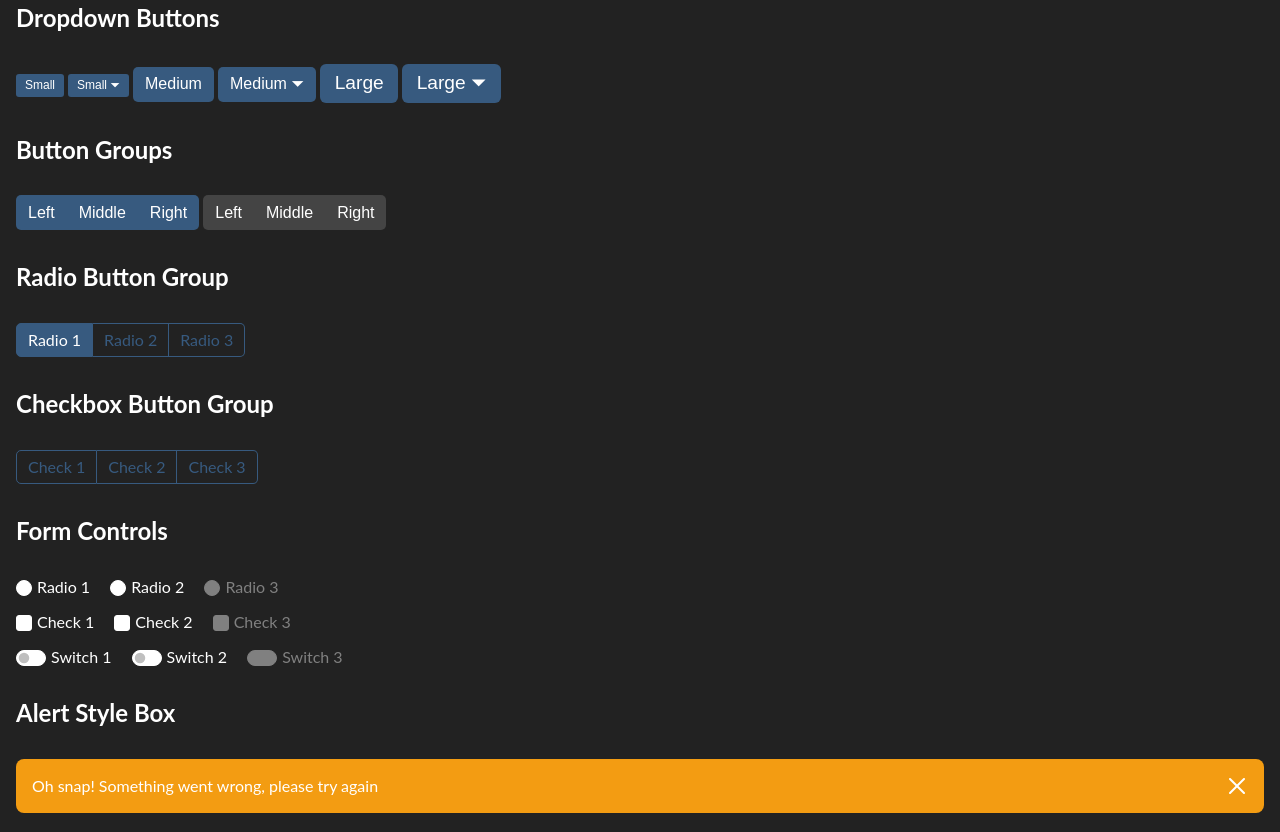
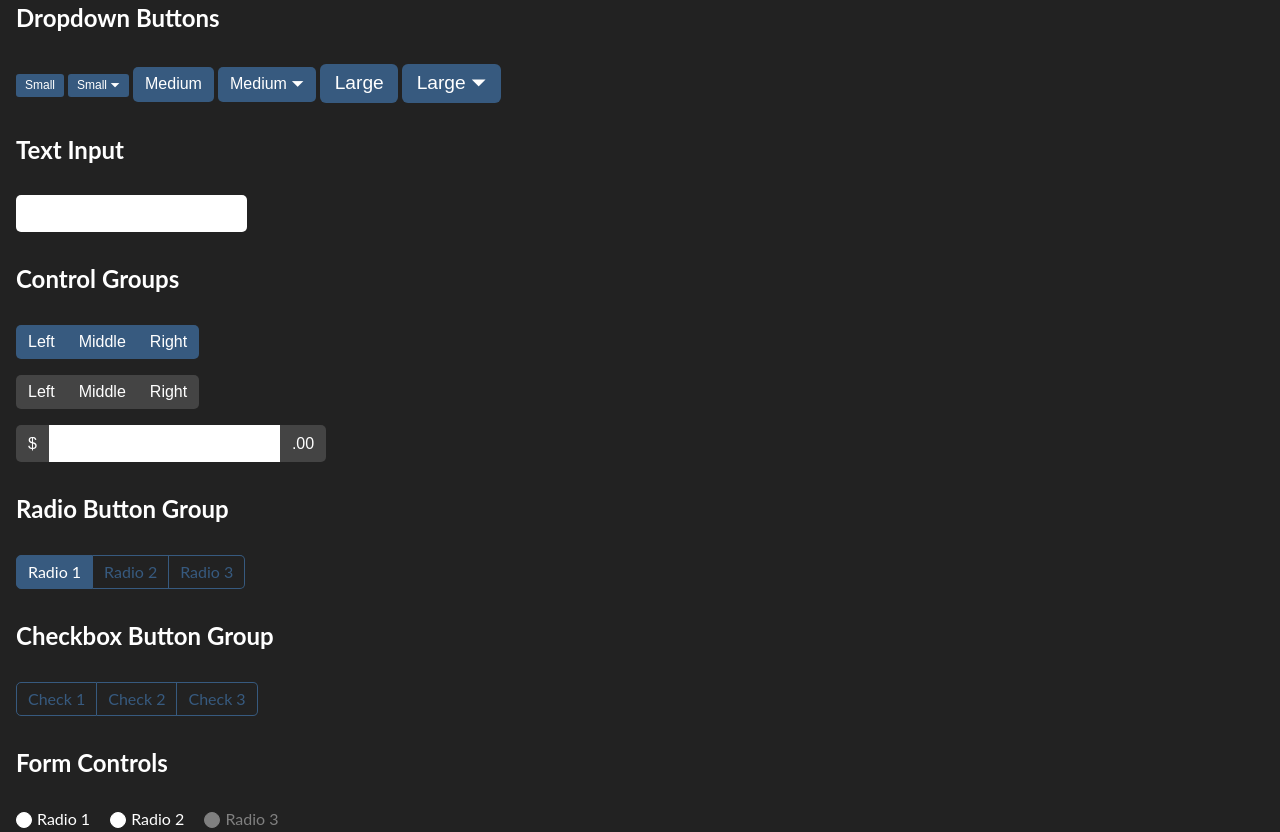
Before and after one commit to toptensoftware/framework, a website: page index.html in a window 1280 px wide. Shown: the part 455-1287 px from the top of the page. Drawn offline with nearby package versions, Linux system fonts and the light colour scheme.

Commit message:
Clean up

```diff
--- a/framework.js
+++ b/framework.js
@@ -1,4 +1,4 @@
-
+// ---------------- Popovers ----------------
 
 let popoverStack = [];
 let cancelExclusivePopover = {};
@@ -175,6 +175,91 @@ function sv_popover_show(target, interaction)
         cancelExclusivePopover[exclusiveGroup] = close;
 }
 
+
+// ---------------- Modals ----------------
+
+let _currentModal;
+let _focusTrap;
+
+function sv_modal_show(elOrSel)
+{
+    // Get the modal HTML element
+    let modal;
+    if (typeof(elOrSel) == 'string')
+        modal = document.querySelector(elOrSel);
+    else
+        modal = elOrSel
+
+    // Check have element
+    if (!(modal instanceof HTMLElement))
+        return;
+
+    // Fire "will appear" event
+    if (!modal.dispatchEvent(new Event('sv-modal-will-appear', { bubbles: true, cancelable: true})))
+        return;
+
+    // Cancel other interactive states
+    sv_popover_close_all();
+    sv_modal_close();
+
+    // Show modal
+    document.body.classList.add('modal-active');
+    modal.classList.add('modal-active');
+
+    // Add backdrop
+    let backdrop = document.createElement("div");
+    backdrop.classList.add('modal-backdrop');
+    document.body.appendChild(backdrop);
+
+    // Trap focus (if 'focus-trap' script loaded)
+    // See: https://github.com/focus-trap/focus-trap
+    if (focusTrap)
+    {
+        _focusTrap = focusTrap.createFocusTrap(modal, {
+            escapeDeactivates: false,
+            clickOutsideDeactivates: false,
+            allowOutsideClick: false,
+            returnFocusOnDeactivate: true,
+            preventScroll: true,
+        });
+        _focusTrap.activate();
+    }
+
+    _currentModal = modal;
+}
+
+function sv_modal_close()
+{
+    if (_focusTrap)
+    {
+        _focusTrap.deactivate();
+        _focusTrap = null;
+    }
+
+    if (_currentModal)
+    {
+        // Remove backdrop
+        let backdrop = document.querySelector('.modal-backdrop');
+        if (backdrop)
+            backdrop.remove();
+
+        // Hide
+        document.body.classList.remove('modal-active');
+        _currentModal.classList.remove('modal-active');
+
+        // Fire "will disappear" event
+        _currentModal.dispatchEvent(new Event('sv-modal-did-disappear', { bubbles: true, cancelable:false }));
+
+
+        // Clean up
+        _currentModal = null;
+    }
+}
+
+
+
+// ---------------- Event Listeners ----------------
+
 document.body.addEventListener('click', function(event)
 {
     let target = event.target;
@@ -274,74 +359,3 @@ document.body.addEventListener('keydown', function(event) {
     };
 
 }, true);
-
-
-let _currentModal;
-let _focusTrap;
-
-function sv_modal_show(elOrSel)
-{
-    // Get the modal HTML element
-    let modal;
-    if (typeof(elOrSel) == 'string')
-        modal = document.querySelector(elOrSel);
-    else
-        modal = elOrSel
-
-    // Check have element
-    if (!(modal instanceof HTMLElement))
-        return;
-
-    // Cancel other interactive states
-    sv_popover_close_all();
-    sv_modal_close();
-
-    // Show modal
-    document.body.classList.add('modal-active');
-    modal.classList.add('modal-active');
-
-    // Add backdrop
-    let backdrop = document.createElement("div");
-    backdrop.classList.add('modal-backdrop');
-    document.body.appendChild(backdrop);
-
-    // Trap focus (if 'focus-trap' script loaded)
-    // See: https://github.com/focus-trap/focus-trap
-    if (focusTrap)
-    {
-        _focusTrap = focusTrap.createFocusTrap(modal, {
-            escapeDeactivates: false,
-            clickOutsideDeactivates: false,
-            allowOutsideClick: false,
-            returnFocusOnDeactivate: true,
-            preventScroll: true,
-        });
-        _focusTrap.activate();
-    }
-
-    _currentModal = modal;
-}
-
-function sv_modal_close()
-{
-    if (_focusTrap)
-    {
-        _focusTrap.deactivate();
-        _focusTrap = null;
-    }
-
-    if (_currentModal)
-    {
-        // Remove backdrop
-        let backdrop = document.querySelector('.modal-backdrop');
-        if (backdrop)
-            backdrop.remove();
-
-        // Hide
-        document.body.classList.remove('modal-active');
-        _currentModal.classList.remove('modal-active');
-
-        // Clean up
-        _currentModal = null;
-    }
-}
--- a/framework.less
+++ b/framework.less
@@ -1,3 +1,8 @@
+*, *::before, *::after
+{
+    box-sizing: border-box;
+}
+
 body
 {
     background-color: var(--sv-backcolor);
@@ -23,6 +28,17 @@ body
 .danger { --sv-class-backcolor: var(--sv-danger); --sv-class-backcolor-rgb: var(--sv-danger-rgb); }
 .light { --sv-class-backcolor: var(--sv-light); --sv-class-backcolor-rgb: var(--sv-light-rgb); }
 .dark { --sv-class-backcolor: var(--sv-dark); --sv-class-backcolor-rgb: var(--sv-dark-rgb); }
+
+input[type="text"]
+{
+    padding: .575rem .75rem;
+    border-width: 0;
+    border-radius: 5px;
+    border-style: solid;
+    font-size: 1rem;
+    line-height: 1rem;
+    outline: none;
+}
 
 .button, button
 {
@@ -109,7 +125,7 @@ body
     transition: color 0.15s ease-in-out, background-color 0.15s ease-in-out, box-shadow 0.15s ease-in-out;
 }
 
-.button-group
+.control-group
 {
     position: relative;
     display: inline-flex;
@@ -141,6 +157,10 @@ body
         position: absolute;
         clip: rect(0, 0, 0, 0);
         pointer-events: none;
+        & + label
+        {
+            margin-right: 0;
+        }
     }
 
     input[type="checkbox"] + label.outline:hover
@@ -158,8 +178,6 @@ body
     }
 }
 
-form
-{
 input[type="checkbox"],
 input[type="radio"]
 {
@@ -193,16 +211,15 @@ form
 
     & + label
     {
-            margin-right: 1rem;
-            padding-bottom:.2rem;       // (make label easier to click)
-            padding-bottom:.2rem;
+        margin-right: 1rem;     // A bit of space to the right for when stacked horizontally
+        padding-top:.05em;      // Make label vertically taller so easier to click)
+        padding-bottom:.05rem;
     }
 
     &:disabled + label
     {
         color: var(--sv-disabled-color);
     }
-
 }
 
 input[type="checkbox"]
@@ -240,7 +257,6 @@ form
     &:disabled
     {
         background-image: none;
-        }
     }
 }
 
@@ -357,8 +373,6 @@ div.modal-frame
         display:block;
     }
 }
-
-
 
 div.modal-backdrop
 {
--- a/index.html
+++ b/index.html
@@ -68,23 +68,38 @@
     <button class="dropdown large primary">Large</button>
 </p>
 
+<h4>Text Input</h4>
 
-<h4>Button Groups</h4>
-<div class="button-group">
+<p><input type="text"></p>
+
+<h4>Control Groups</h4>
+
+<p>
+<div class="control-group">
     <button>Left</button>
     <button>Middle</button>
     <button>Right</button>
 </div>
+</p>
 
-<div class="button-group">
+<p>
+    <div class="control-group">
     <button class="secondary">Left</button>
     <button class="secondary">Middle</button>
     <button class="secondary">Right</button>
 </div>
+</p>
 
+<p>
+<div class="control-group">
+    <button class="secondary">$</button>
+    <input type="text"></button>
+    <button class="secondary">.00</button>
+</div>
+</p>
 <h4>Radio Button Group</h4>
 <p>
-<div class="button-group">
+<div class="control-group">
     <input name="radio" type="radio" id="radio1" checked><label class="outline button" for="radio1">Radio 1</label>
     <input name="radio" type="radio" id="radio2"><label class="outline button" for="radio2">Radio 2</label>
     <input name="radio" type="radio" id="radio3"><label class="outline button" for="radio3">Radio 3</label>
@@ -93,7 +108,7 @@
 
 <h4>Checkbox Button Group</h4>
 <p>
-<div class="button-group">
+<div class="control-group">
     <input name="checkbox" type="checkbox" id="checkbox1"><label class="outline button" for="checkbox1">Check 1</label>
     <input name="checkbox" type="checkbox" id="checkbox2"><label class="outline button" for="checkbox2">Check 2</label>
     <input name="checkbox" type="checkbox" id="checkbox3"><label class="outline button" for="checkbox3">Check 3</label>
@@ -249,6 +264,14 @@
 </section>
 
 <script src="framework.js"></script>
+<script>
+    document.getElementById('my-modal').addEventListener('sv-modal-will-appear', function(event){
+        alert("Dialog will appear");
+    });
+    document.getElementById('my-modal').addEventListener('sv-modal-did-disappear', function(event){
+        alert("Dialog did disappear");
+    });
+</script>
 
 </body>
 </html>
```
Also changed, not shown: framework.css. Lines whose indentation alone changed are shown as unchanged.
